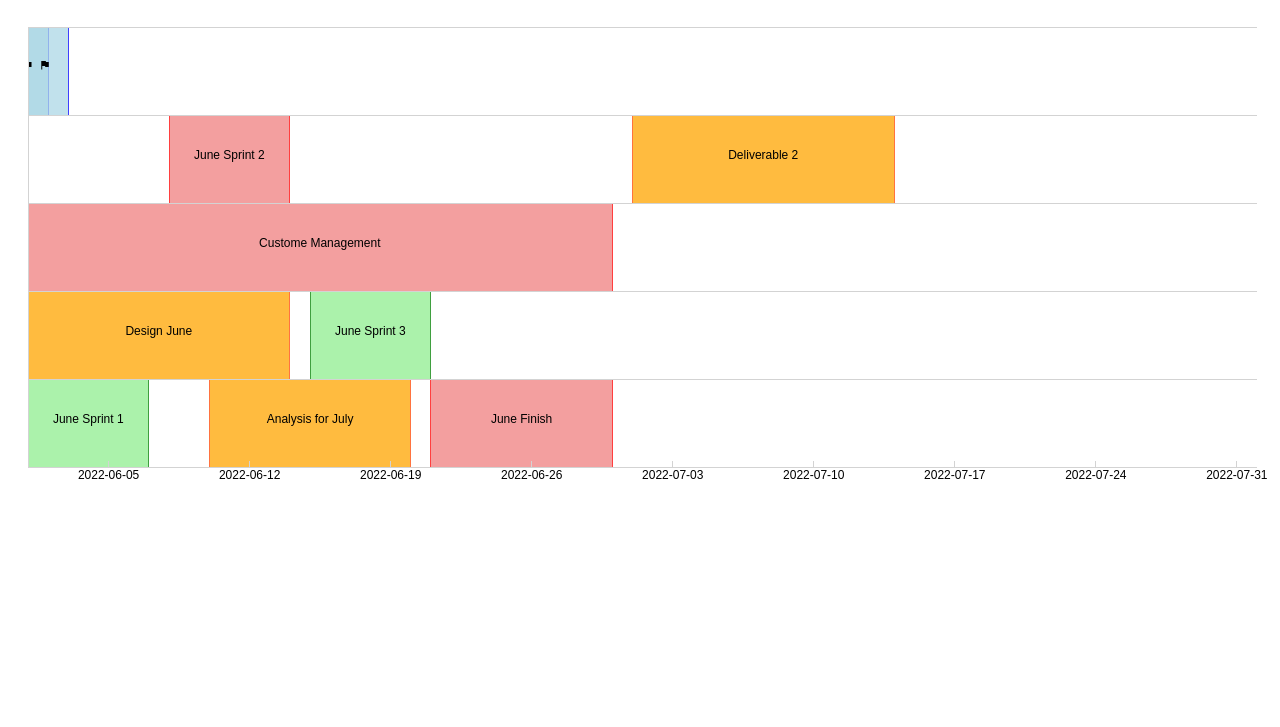
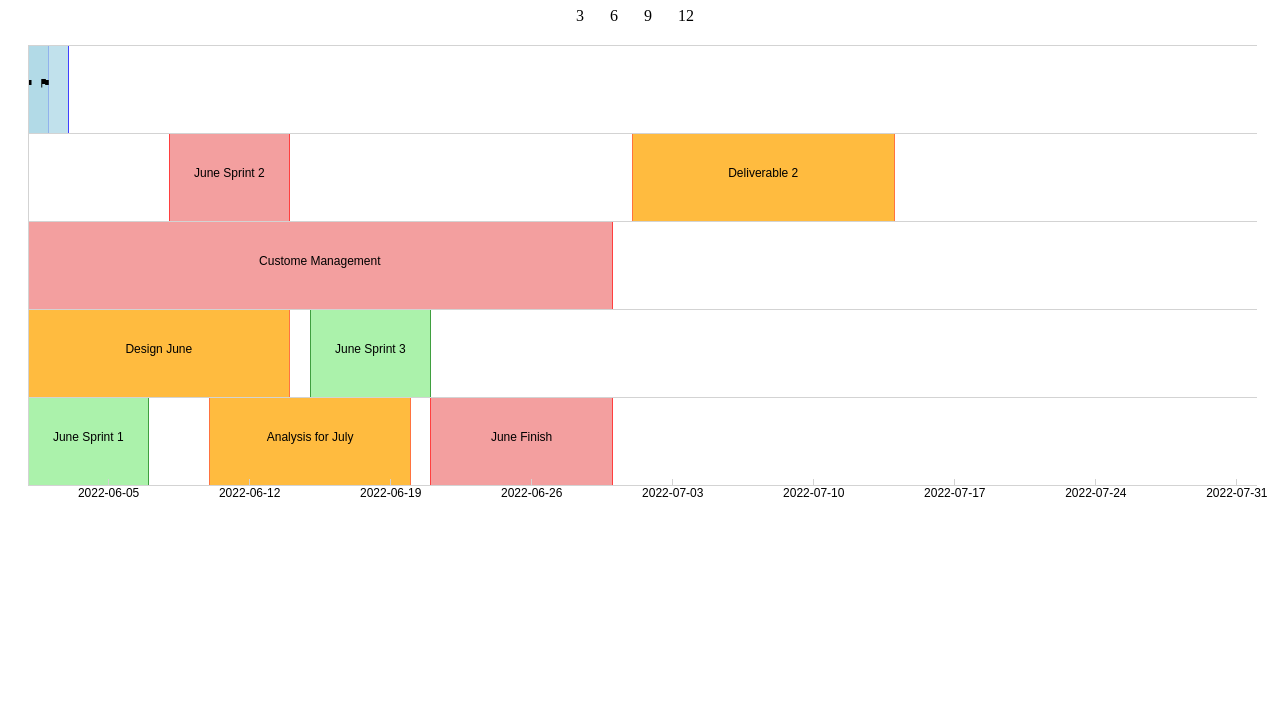
Before and after one commit to NewteqDeveloper/d3-gantt-flight-plan, a plain HTML site: page index.html in a window 1280 px wide. Shown: the part 73-800 px from the top of the page. Drawn offline with Linux system fonts and the light colour scheme.

Commit message:
Getting a sample of the ranges select

```diff
--- a/index.html
+++ b/index.html
@@ -8,9 +8,29 @@
     <script src="actualData.js"></script>
     <script src="sampleData.js"></script>
     <script src="app.js"></script>
+    <style>
+        .buttons {
+            display: grid;
+            grid-template-columns: 1fr 1fr 1fr 1fr;
+            width: 8rem;
+            grid-column-gap: 8px;
+        }
+        .button-container {
+            display: grid;
+            justify-content: center;
+        }
+    </style>
 </head>
 <body>
 <h1>Hello</h1>
+<div class="button-container">
+    <div class="buttons">
+        <div>3</div>
+        <div>6</div>
+        <div>9</div>
+        <div>12</div>
+    </div>
+</div>
 <div id="gantt_chart"></div>
 </body>
 </html>
```
